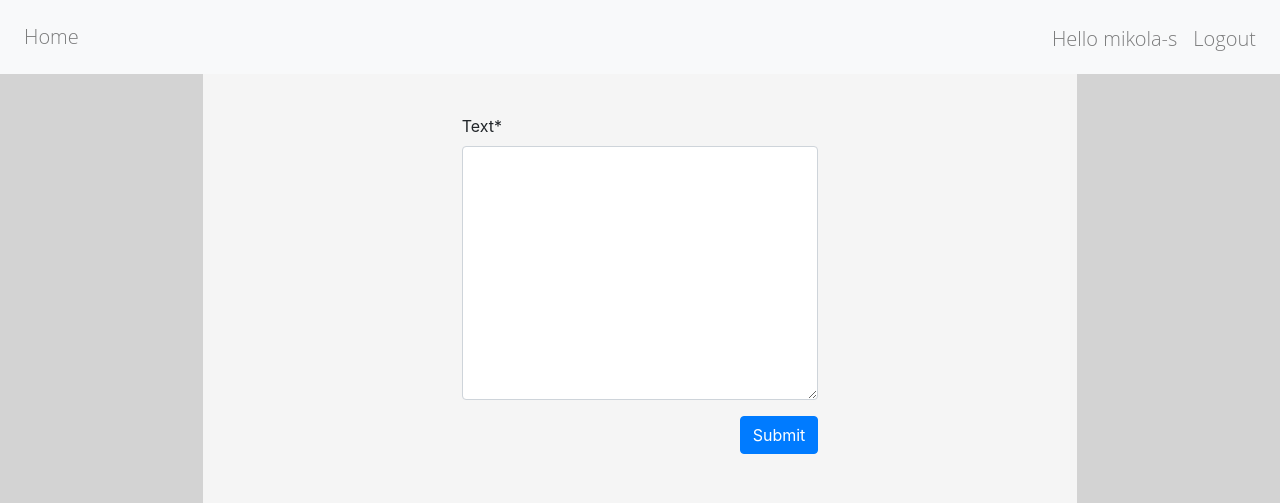
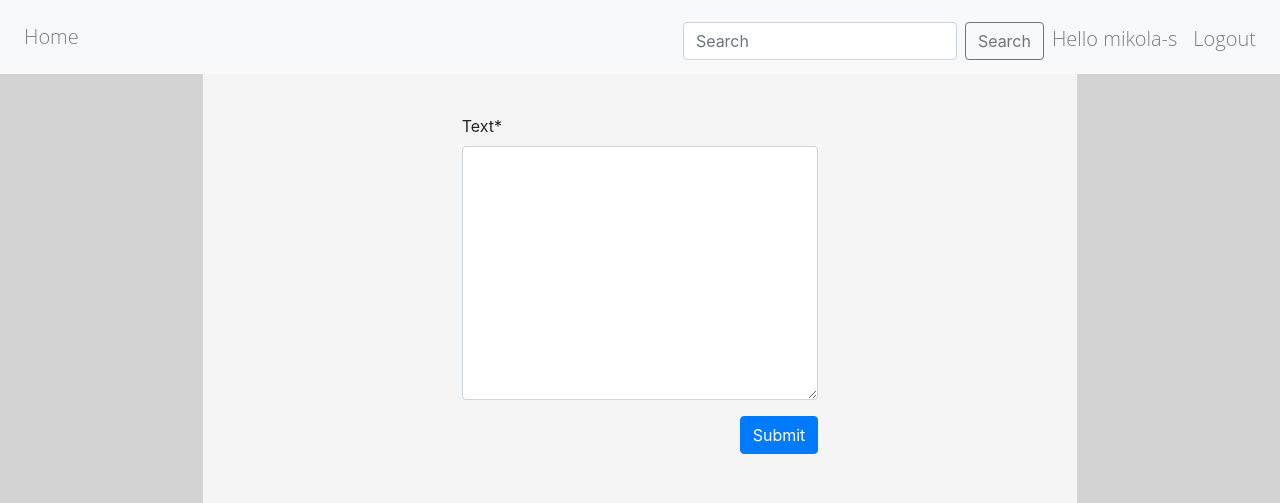
Before and after one commit to mikola-s/lesson_40_dj_08_to_do_list, a Django app: page /create_note/ in a window 1280 px wide. Shown: the top 503 px of the page. Run offline with Django 3.2, Linux system fonts and the light colour scheme; a user stored in the database is signed in; some libraries are stand-ins or nearby versions.

Commit message:
add search_note_form.html

```diff
--- a/templates/todo/navbar.html
+++ b/templates/todo/navbar.html
@@ -21,6 +21,8 @@
 
             {% else %}
 
+                {% include 'todo/search_note_form.html' %}
+
                 <p class="nav-item nav-link">
                     Hello {{ user }}
                 </p>
--- /dev/null
+++ b/templates/todo/search_note_form.html
@@ -0,0 +1,4 @@
+<form class="form-inline my-2 my-lg-0">
+    <input name="text" id="id_text" class="form-control mr-sm-2" type="search" placeholder="Search" aria-label="Search">
+    <button class="btn btn-outline-secondary my-2 my-sm-0" type="submit">Search</button>
+</form>
--- a/todo/forms.py
+++ b/todo/forms.py
@@ -1,12 +1,9 @@
 from django.forms import ModelForm
+from django import forms
 from todo.models import Note
 
 
-class CreateNoteForm(ModelForm):
+class NoteForm(ModelForm):
     class Meta:
         model = Note
         fields = ['text']
-
-    # def __init__(self, author_id, *args, **kwargs):
-    #     super().__init__(*args, **kwargs)
-    #     self.author_id = author_id
--- a/todo/views.py
+++ b/todo/views.py
@@ -4,7 +4,7 @@ from django.contrib.auth.views import LoginView, TemplateView, LogoutView
 from django.views.generic.list import ListView
 from django.views.generic.edit import CreateView, DeleteView
 from django.contrib.auth.forms import UserCreationForm
-from django.template.defaulttags import lorem
+from django.views.generic import FormView
 
 from . import models
 from . import forms
@@ -18,15 +18,18 @@ class Index(ListView):
     model = models.Note
     context_object_name = 'notes'
     paginate_by = 10
+    ordering = '-post_time'
 
     def get_queryset(self):
         qs = super().get_queryset()
-        qs = qs.filter(author_id=self.request.user.pk).order_by('-post_time')
+        qs = qs.filter(author_id=self.request.user.pk)
         return qs
 
     def get_context_data(self, *, object_list=None, **kwargs):
         context = super().get_context_data(object_list=None, **kwargs)
-        context.update({'create_note_form': forms.CreateNoteForm})
+        context.update({'create_note_form': forms.NoteForm,
+                        'search_note_form': forms.NoteForm,
+                        })
         return context
 
 
@@ -46,7 +49,7 @@ class CreateUser(CreateView):
 
 class CreateNote(CreateView):
     template_name = 'todo/create_note.html'
-    form_class = forms.CreateNoteForm
+    form_class = forms.NoteForm
     success_url = '/'
 
     def form_valid(self, form):
@@ -69,3 +72,9 @@ class DeleteNote(DeleteView):
     model = models.Note
     template_name = 'todo/delete_note.html'
     success_url = '/'
+
+
+class SearchNote(FormView):
+    form_class = forms.Note
+    http_method_names = ['get']
+    template_name = 'todo/index.html'
```
Also changed, not shown: db.sqlite3.
